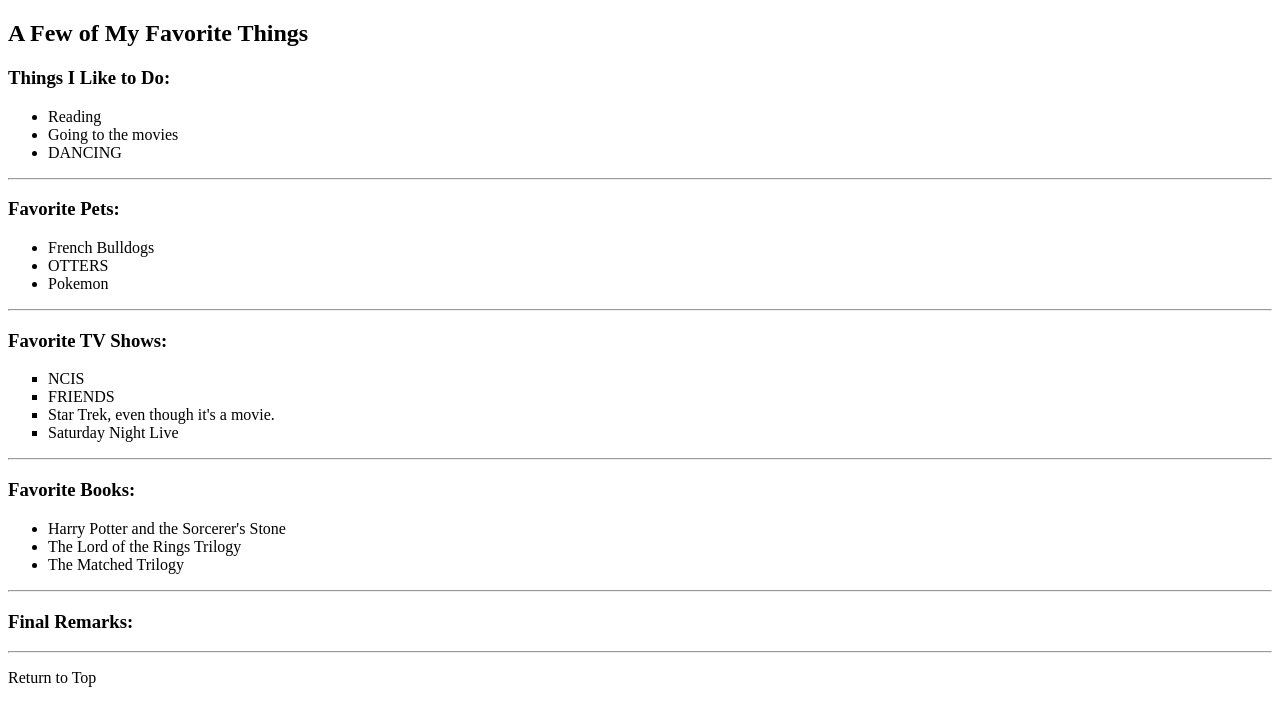
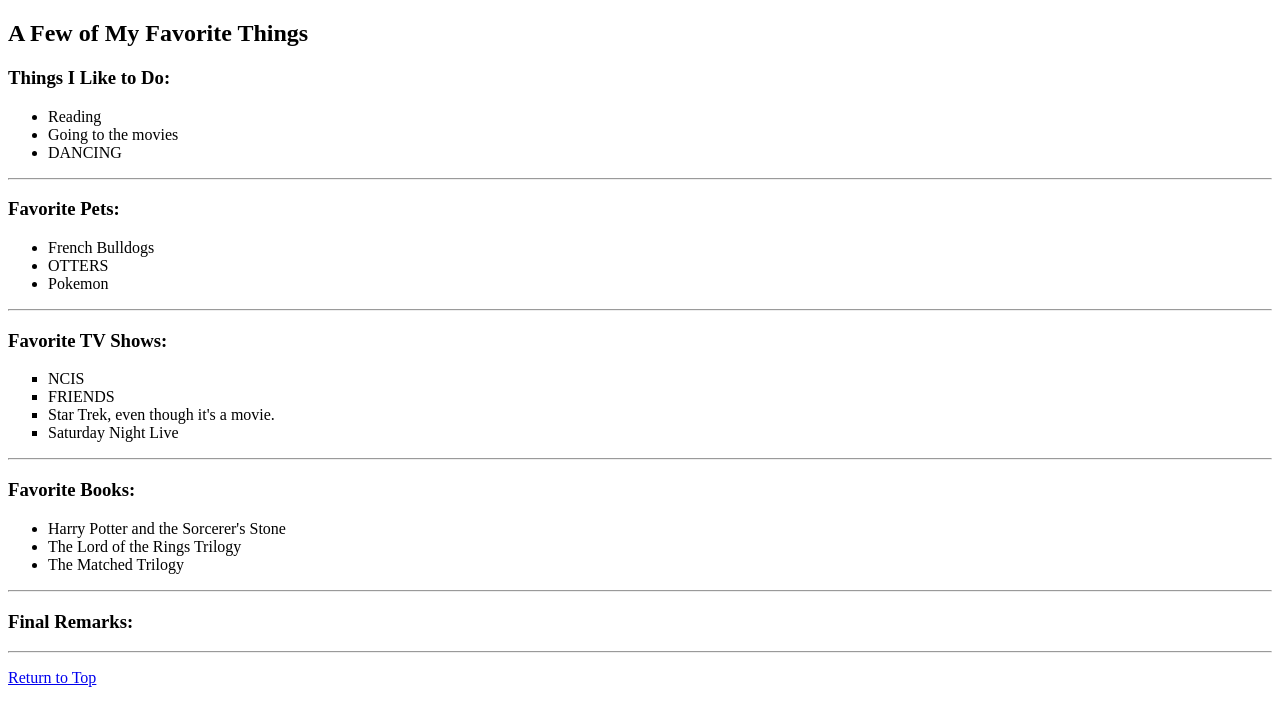
Before and after one commit to JoJoTheAceOfDiamonds/HTML3Files, a plain HTML site: page Edited.html in a window 1280 px wide. Drawn offline with Linux system fonts and the light colour scheme.

Commit message:
Added Fixes

```diff
--- a/Edited.html
+++ b/Edited.html
@@ -49,7 +49,7 @@
 <hr>
 <h3>Final Remarks:</h3>
 <hr>
-<p>Return to Top</p>
+<p><a href="../main.html">Return to Top</a></p>
 
 </body>
 </html>
```
Also changed, not shown: Pages/Hiking.html (+1 -1 lines).
